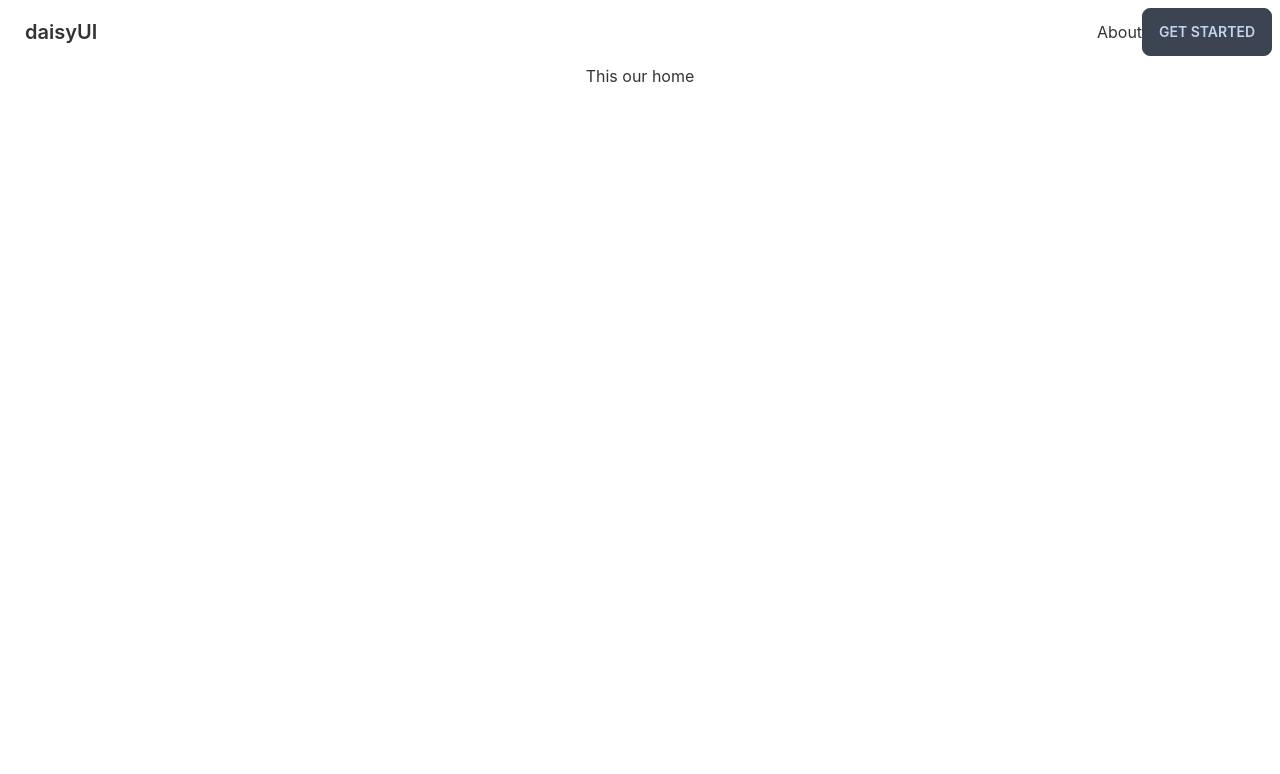
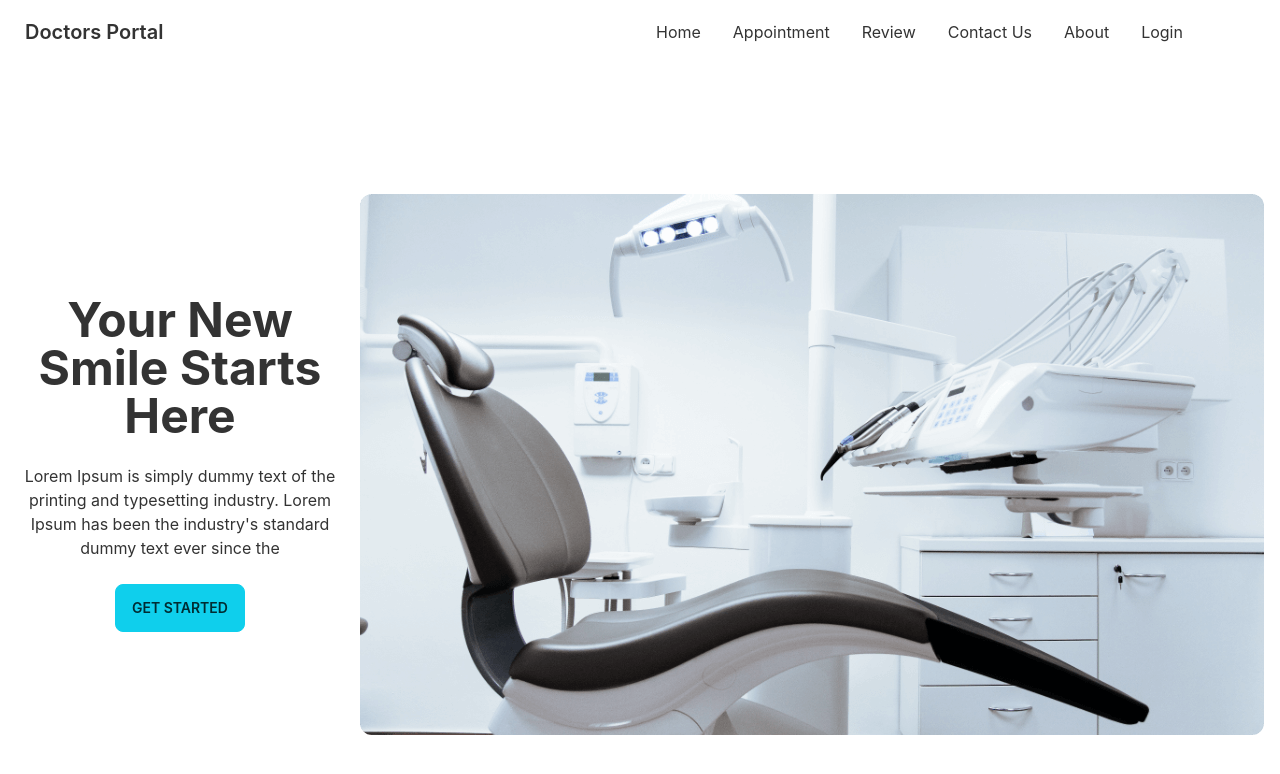
Before and after one commit to AhmedReFu/doctors-portal-client, a React (Create React App) app: page / in a window 1280 px wide. Shown: the top 774 px of the page. Built offline with nearby package versions, Linux system fonts and the light colour scheme.

Commit message:
banner part add

```diff
--- a/src/App.js
+++ b/src/App.js
@@ -3,6 +3,8 @@ import { Route, Routes } from 'react-router-dom';
 import './App.css';
 import About from './Pages/About/About';
 import Home from './Pages/Home/Home';
+import Login from './Pages/Login/Login';
+import NotFound from './Pages/NotFound/NotFound';
 import Navbar from './Pages/Shared/Navbar';
 
 function App() {
@@ -12,6 +14,8 @@ function App() {
       <Routes>
         <Route path='/' element={<Home />}></Route>
         <Route path='/about' element={<About />}></Route>
+        <Route path='/login' element={<Login />}></Route>
+        <Route path='*' element={<NotFound />}></Route>
       </Routes>
     </div>
   );
--- /dev/null
+++ b/src/Pages/Home/Banner.js
@@ -0,0 +1,19 @@
+import React from 'react';
+import chair from '../../assets/images/chair.png'
+
+const Banner = () => {
+    return (
+        <div class="hero min-h-screen">
+            <div class="hero-content flex-col lg:flex-row-reverse">
+                <img class='flex-initial w-50' src={chair} alt='' />
+                <div class='flex-initial w-50'>
+                    <h1 class="text-5xl font-bold">Your New Smile Starts Here</h1>
+                    <p class="py-6">Lorem Ipsum is simply dummy text of the printing and typesetting industry. Lorem Ipsum has been the industry's standard dummy text ever since the</p>
+                    <button class="btn btn-primary">Get Started</button>
+                </div>
+            </div>
+        </div>
+    );
+};
+
+export default Banner;
--- a/src/Pages/Home/Home.js
+++ b/src/Pages/Home/Home.js
@@ -1,9 +1,10 @@
 import React from 'react';
+import Banner from './Banner';
 
 const Home = () => {
     return (
         <div>
-            <h2>This our home</h2>
+            <Banner></Banner>
         </div>
     );
 };
--- /dev/null
+++ b/src/Pages/Login/Login.js
@@ -0,0 +1,11 @@
+import React from 'react';
+
+const Login = () => {
+    return (
+        <div>
+            <h1>Please Login</h1>
+        </div>
+    );
+};
+
+export default Login;
--- /dev/null
+++ b/src/Pages/NotFound/NotFound.js
@@ -0,0 +1,11 @@
+import React from 'react';
+
+const NotFound = () => {
+    return (
+        <div>
+            <h1>This Page is not found</h1>
+        </div>
+    );
+};
+
+export default NotFound;
--- a/src/Pages/Shared/Navbar.js
+++ b/src/Pages/Shared/Navbar.js
@@ -2,6 +2,14 @@ import React from 'react';
 import { Link } from 'react-router-dom';
 
 const Navbar = () => {
+    const menuItems = <>
+        <li><Link to="/">Home</Link></li>
+        <li><Link to="/appointment">Appointment</Link></li>
+        <li><Link to="/review">Review</Link></li>
+        <li><Link to="/contact">Contact Us</Link></li>
+        <li><Link to="/about">About</Link></li>
+        <li><Link to="/login">Login</Link></li>
+    </>
     return (
         <div class="navbar bg-base-100">
             <div class="navbar-start">
@@ -10,41 +18,15 @@ const Navbar = () => {
                         <svg xmlns="http://www.w3.org/2000/svg" class="h-5 w-5" fill="none" viewBox="0 0 24 24" stroke="currentColor"><path stroke-linecap="round" stroke-linejoin="round" stroke-width="2" d="M4 6h16M4 12h8m-8 6h16" /></svg>
                     </label>
                     <ul tabindex="0" class="menu menu-compact dropdown-content mt-3 p-2 shadow bg-base-100 rounded-box w-52">
-                        <li><a>Item 1</a></li>
-                        <li tabindex="0">
-                            <a class="justify-between">
-                                Parent
-                                <svg class="fill-current" xmlns="http://www.w3.org/2000/svg" width="24" height="24" viewBox="0 0 24 24"><path d="M8.59,16.58L13.17,12L8.59,7.41L10,6L16,12L10,18L8.59,16.58Z" /></svg>
-                            </a>
-                            <ul class="p-2">
-                                <li><a>Submenu 1</a></li>
-                                <li><a>Submenu 2</a></li>
-                            </ul>
-                        </li>
-                        <li><a>Item 3</a></li>
+                        {menuItems}
                     </ul>
                 </div>
-                <a class="btn btn-ghost normal-case text-xl">daisyUI</a>
+                <a class="btn btn-ghost normal-case text-xl">Doctors Portal</a>
             </div>
             <div class="navbar-center hidden lg:flex">
-                {/* <ul class="menu menu-horizontal p-0">
-                    <li><a>Item 1</a></li>
-                    <li tabindex="0">
-                        <a>
-                            Parent
-                            <svg class="fill-current" xmlns="http://www.w3.org/2000/svg" width="20" height="20" viewBox="0 0 24 24"><path d="M7.41,8.58L12,13.17L16.59,8.58L18,10L12,16L6,10L7.41,8.58Z" /></svg>
-                        </a>
-                        <ul class="p-2">
-                            <li><a>Submenu 1</a></li>
-                            <li><a>Submenu 2</a></li>
-                        </ul>
-                    </li>
-                    <li><a>Item 3</a></li>
-                </ul> */}
-            </div>
-            <div class="navbar-end">
-                <Link className='menu' to='/about' >About</Link>
-                <a className="btn">Get started</a>
+                <ul class="menu menu-horizontal p-0">
+                    {menuItems}
+                </ul>
             </div>
         </div>
     );
```
